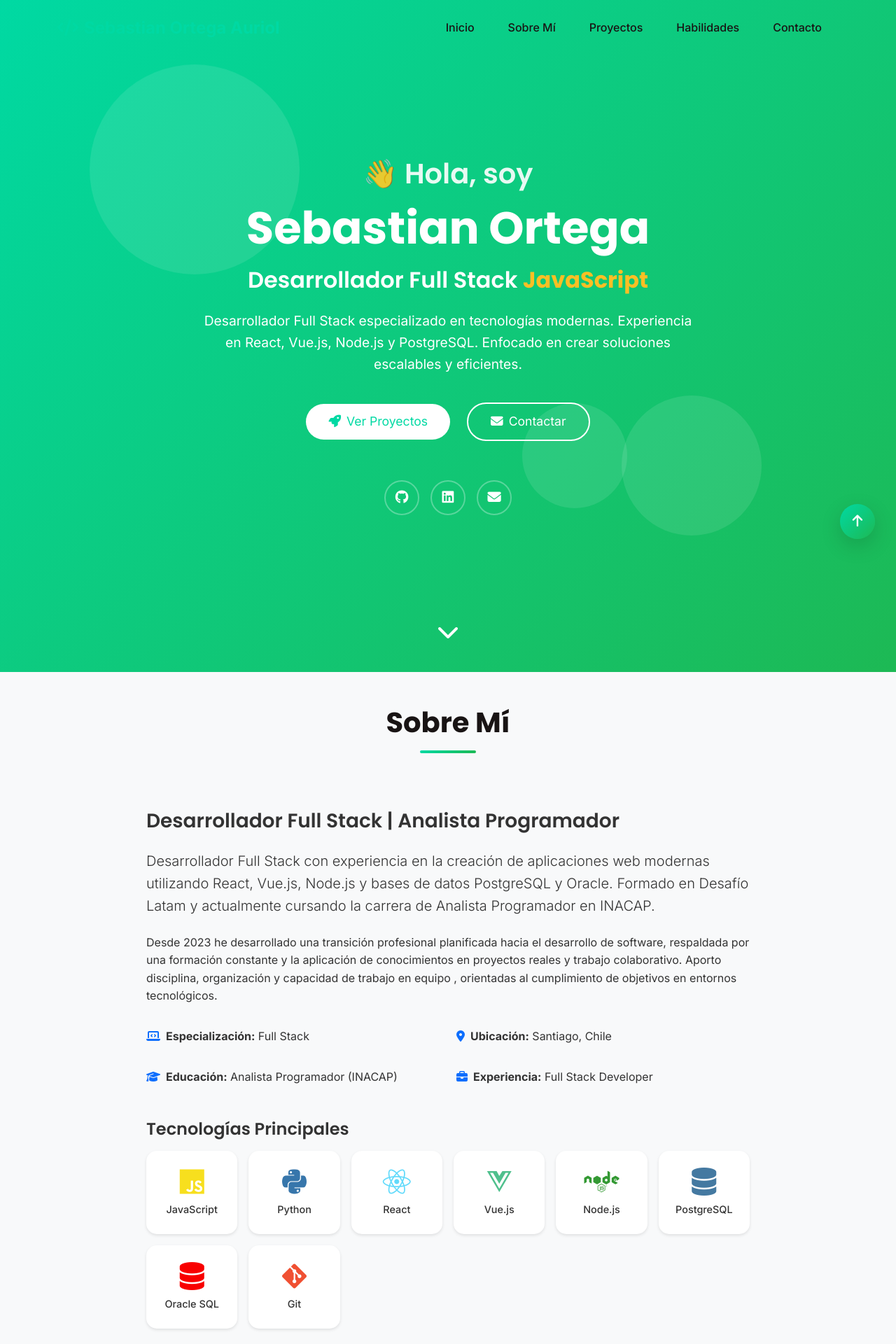
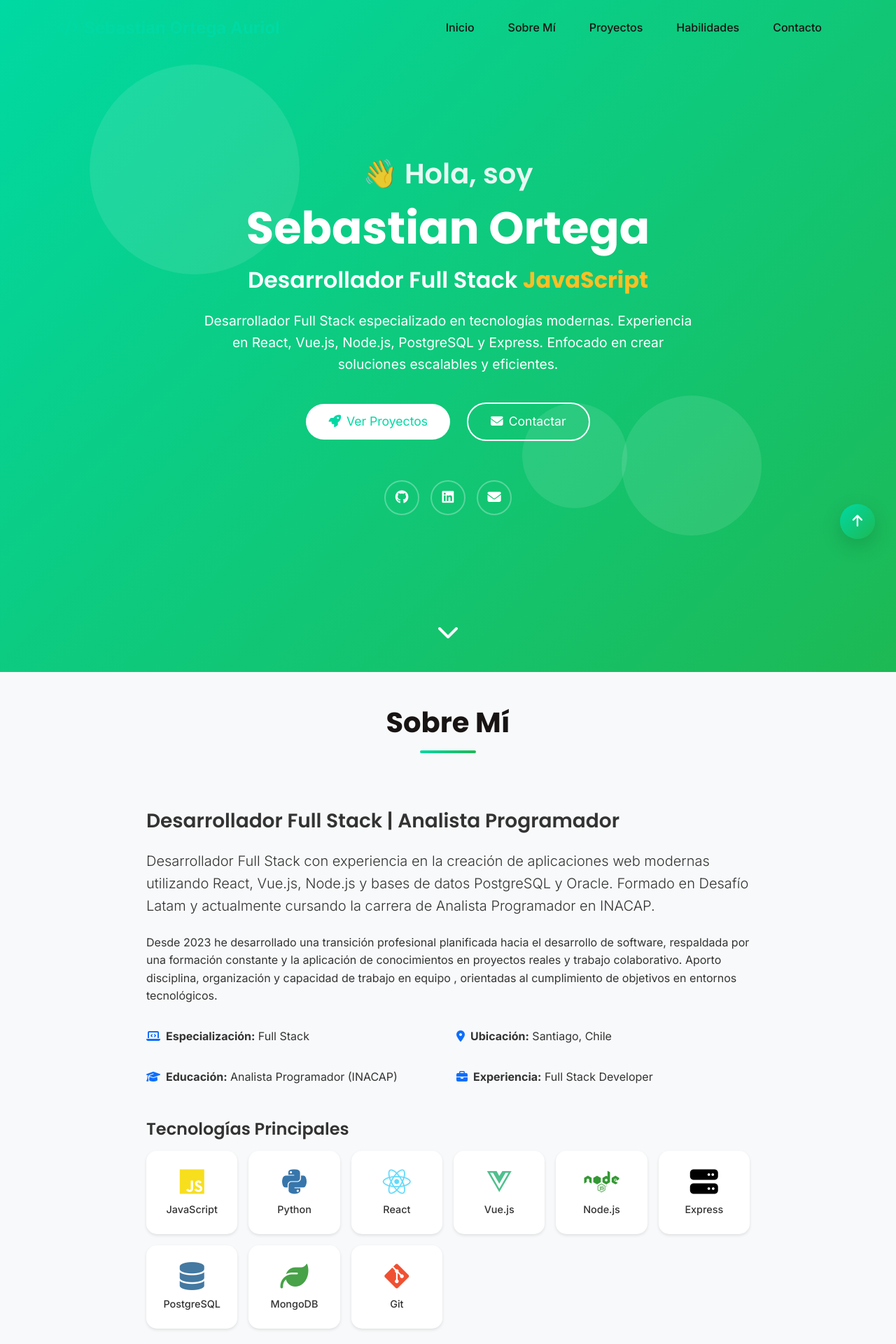
Before and after one commit to rasoh2/portafolio, a React (Vite) app: page / in a window 1280 px wide. Shown: the top 1920 px of the page at 70% size. Built offline with nearby package versions, Linux system fonts and the light colour scheme.

Commit message:
Agregar Express y MongoDB a tecnologías del portafolio con orden correcto

```diff
--- a/src/components/About.jsx
+++ b/src/components/About.jsx
@@ -10,8 +10,9 @@ function About() {
     { name: "React", icon: "fab fa-react", color: "#61DAFB" },
     { name: "Vue.js", icon: "fab fa-vuejs", color: "#4FC08D" },
     { name: "Node.js", icon: "fab fa-node", color: "#339933" },
+    { name: "Express", icon: "fas fa-server", color: "#000000" },
     { name: "PostgreSQL", icon: "fas fa-database", color: "#4479A1" },
-    { name: "Oracle SQL", icon: "fas fa-database", color: "#F80000" },
+    { name: "MongoDB", icon: "fas fa-leaf", color: "#47A248" },
     { name: "Git", icon: "fab fa-git-alt", color: "#F05032" },
   ];
 
--- a/src/components/Hero.jsx
+++ b/src/components/Hero.jsx
@@ -38,8 +38,8 @@ function Hero() {
               data-aos-delay='200'
             >
               Desarrollador Full Stack especializado en tecnologías modernas.
-              Experiencia en React, Vue.js, Node.js y PostgreSQL. Enfocado en
-              crear soluciones escalables y eficientes.
+              Experiencia en React, Vue.js, Node.js, PostgreSQL y Express.
+              Enfocado en crear soluciones escalables y eficientes.
             </p>
 
             {/* Botones de acción */}
--- a/src/components/Projects.jsx
+++ b/src/components/Projects.jsx
@@ -18,7 +18,14 @@ function Projects() {
       description:
         "Billetera digital con simulación de transferencias, depósitos y gestión de saldo en tiempo real.",
       image: proyecto1,
-      technologies: ["jQuery", "Bootstrap", "JavaScript", "HTML", "CSS"],
+      technologies: [
+        "jQuery",
+        "Bootstrap",
+        "JavaScript",
+        "HTML",
+        "CSS",
+        "Express",
+      ],
       demoUrl: "https://alkewallet.netlify.app/menu.html",
       repoUrl: "https://github.com/rasoh2/alke-wallet",
       featured: true,
@@ -52,7 +59,7 @@ function Projects() {
         "Página web profesional para generar presupuestos personalizados de desarrollo de sitios web.",
       image: proyecto4,
       technologies: ["React", "Bootstrap", "JavaScript", "HTML", "CSS"],
-      demoUrl: "https://app.netlify.com/projects/webchilepro/overview",
+      demoUrl: "https://webchilepro.netlify.app/",
       repoUrl: "https://github.com/rasoh2/webChilePro",
       featured: true,
     },
--- a/src/components/Skills.jsx
+++ b/src/components/Skills.jsx
@@ -30,6 +30,7 @@ function Skills() {
     ],
     backend: [
       { name: "Node.js", level: 35, icon: "fab fa-node", color: "#339933" },
+      { name: "Express", level: 30, icon: "fas fa-server", color: "#000000" },
       {
         name: "Python",
         level: 35,
@@ -42,13 +43,15 @@ function Skills() {
         icon: "fas fa-database",
         color: "#4479A1",
       },
+      { name: "MongoDB", level: 30, icon: "fas fa-leaf", color: "#47A248" },
       {
-        name: "Oracle SQL",
-        level: 35,
-        icon: "fas fa-database",
-        color: "#F80000",
+        name: "Git / GitHub",
+        level: 55,
+        icon: "fab fa-git-alt",
+        color: "#F05032",
       },
       { name: "API REST", level: 45, icon: "fas fa-plug", color: "#FF6C37" },
+      { name: "Express", level: 30, icon: "fas fa-server", color: "#000000" },
     ],
     tools: [
       {
```
